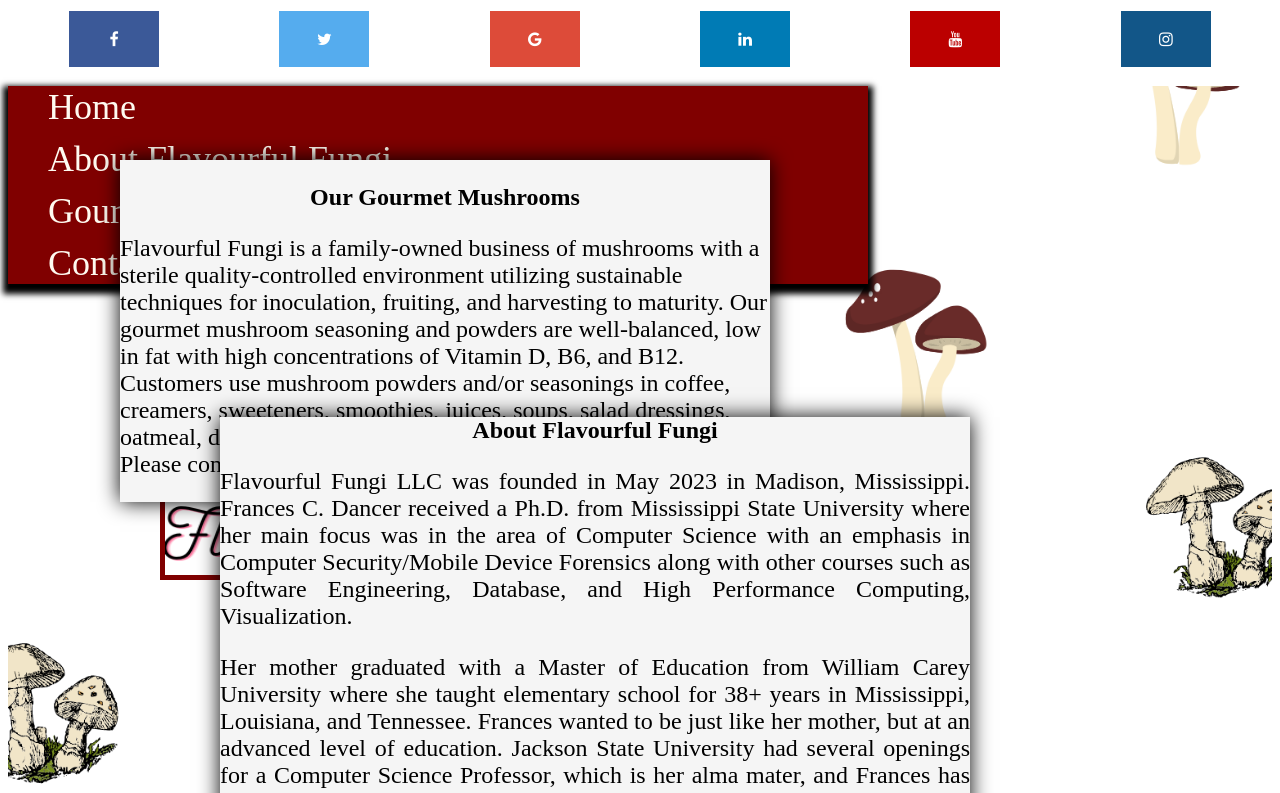
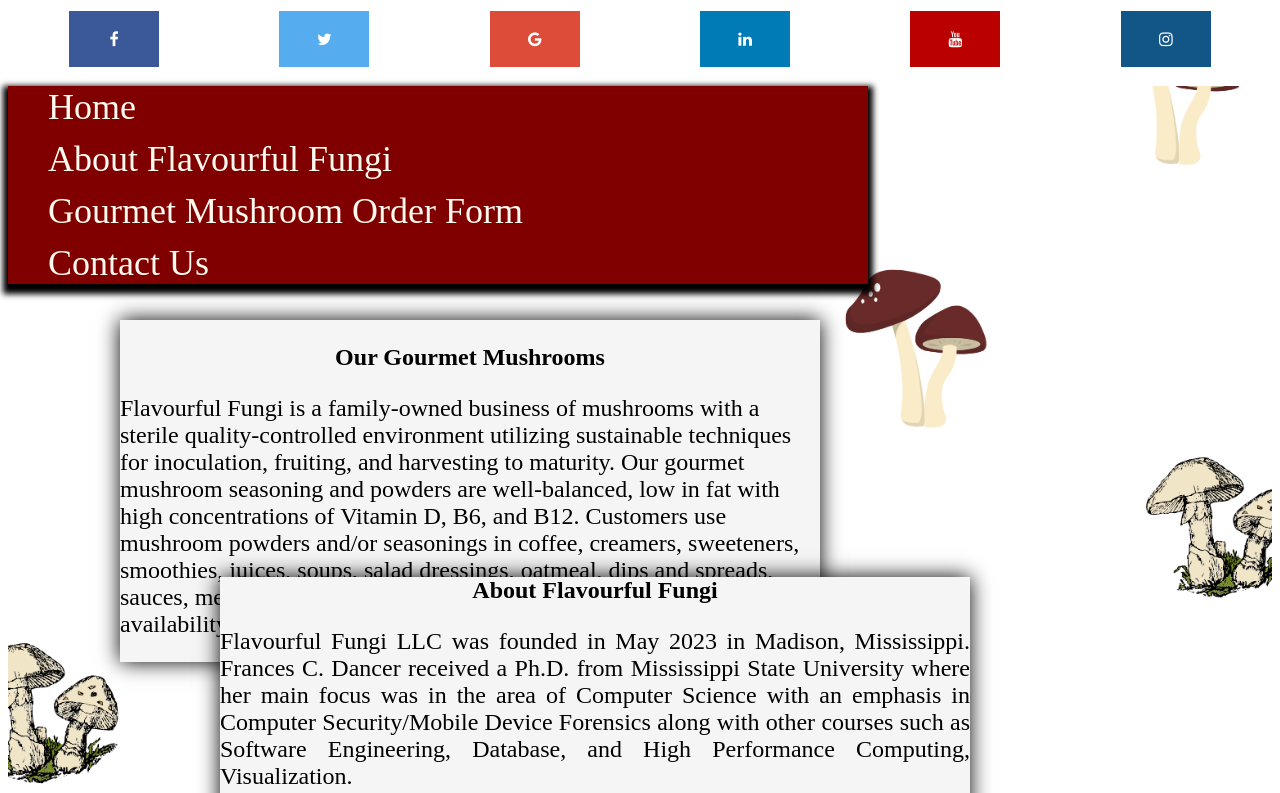
Before and after one commit to flavourfulfungi/fungi_one, a plain HTML site: page about.html in a window 1280 px wide. Shown: the top 793 px of the page. Drawn offline with Linux system fonts and the light colour scheme; a script that the page names is missing.

Commit message:
Update style.css

```diff
--- a/style.css
+++ b/style.css
@@ -126,11 +126,11 @@ form{
 
 .health{
 
-	width: 650px;
+	width: 700px;
 	background-color: #f5f5f5;
 	box-shadow: 0 0 20px 0;
 	position: absolute;
-	top: 20%;
+	top: 40%;
 	left: 120px;
  	font-size: 24px;
 
```
